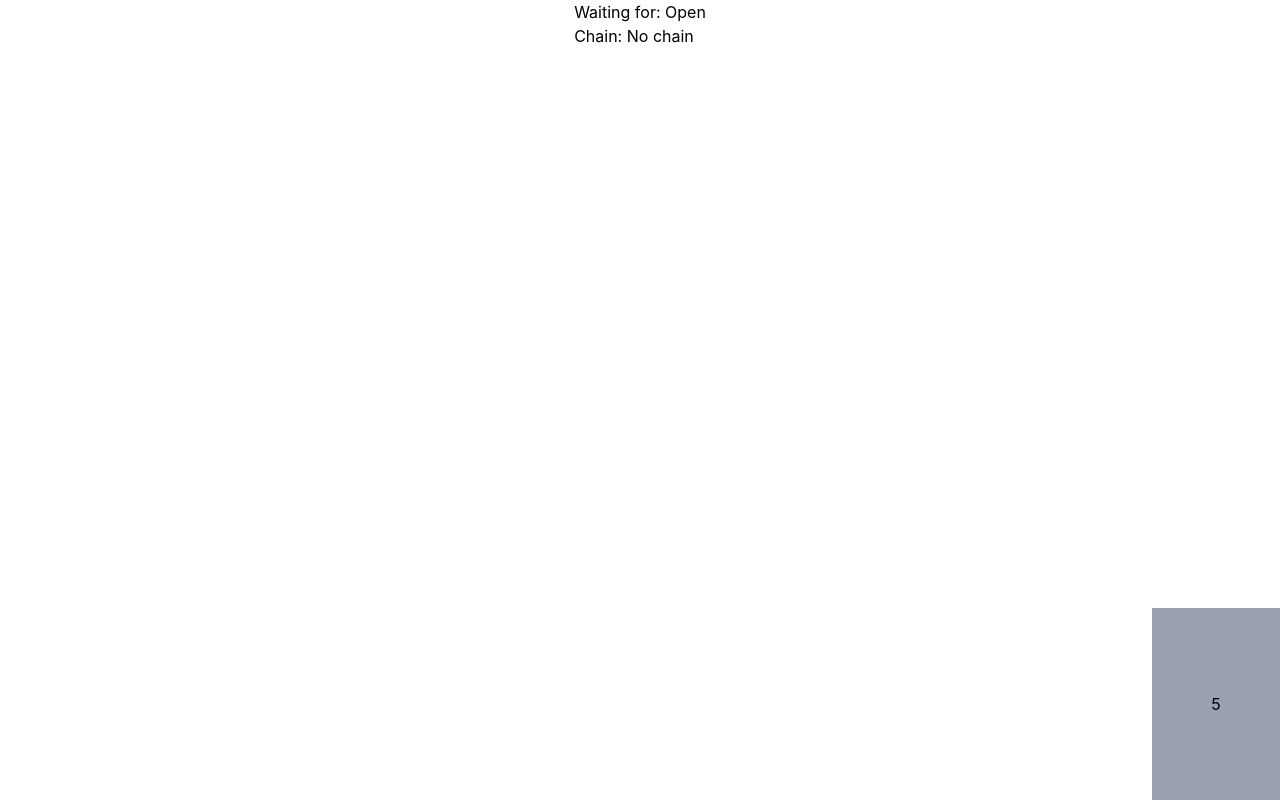
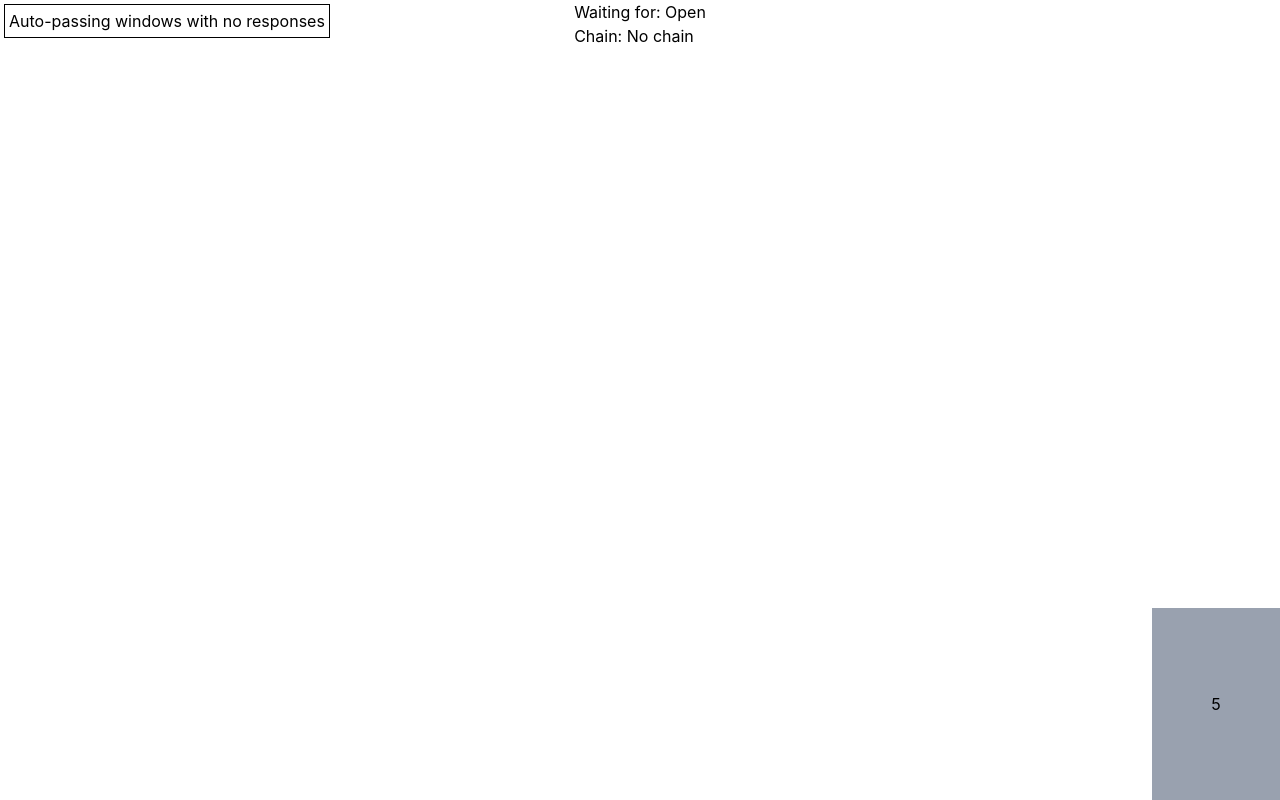
Before and after one commit to towerhufham/pm-res, a Vue app: page / in a window 1280 px wide. Built offline with nearby package versions, Linux system fonts and the light colour scheme.

Commit message:
auto-pass priority toggle

```diff
--- a/src/App.vue
+++ b/src/App.vue
@@ -30,13 +30,20 @@ const confirmedTriggers = ref<AbilityContext[]>([]) //this is probably ChainLink
 const responseOptions = ref<AbilityContext[]>([])
 const confirmedResponses = ref<AbilityContext[]>([])
 
+//user toggleable
+const autoPassWhenNoResponses = ref(true)
+
 const updatePlayerState = () => {
   state.value = game.getPlayerState(us)
   //if it's time to respond, set up ui
   if (state.value.waitingFor.type === "Response window") {
     const responses = state.value.waitingFor.options
-    responseOptions.value = [...responses]
-    confirmedResponses.value = []
+    if (autoPassWhenNoResponses && responses.length === 0) {
+      passPriority()
+    } else {
+      responseOptions.value = [...responses]
+      confirmedResponses.value = []
+    }
   }
   //if it's time to do triggers, set up ui
   else if (state.value.waitingFor.type === "Triggers") {
@@ -182,6 +189,10 @@ const debugDraw = () => {
       <p>Chain: {{ game.chain ? game.chain.state : "No chain" }}</p>
     </div>
 
+    <p class="absolute top-0 left-0 border m-1 p-1 cursor-pointer" @click="autoPassWhenNoResponses = !autoPassWhenNoResponses">
+      {{ autoPassWhenNoResponses ? "Auto-passing windows with no responses" : "Always asks for a response" }}
+    </p>
+
     <section class="flex gap-1">
       <CardUI v-for="card of game.cardsInZone(us, 'Field')"
         :card="card" :selectable="selectableCards().includes(card)"
```
